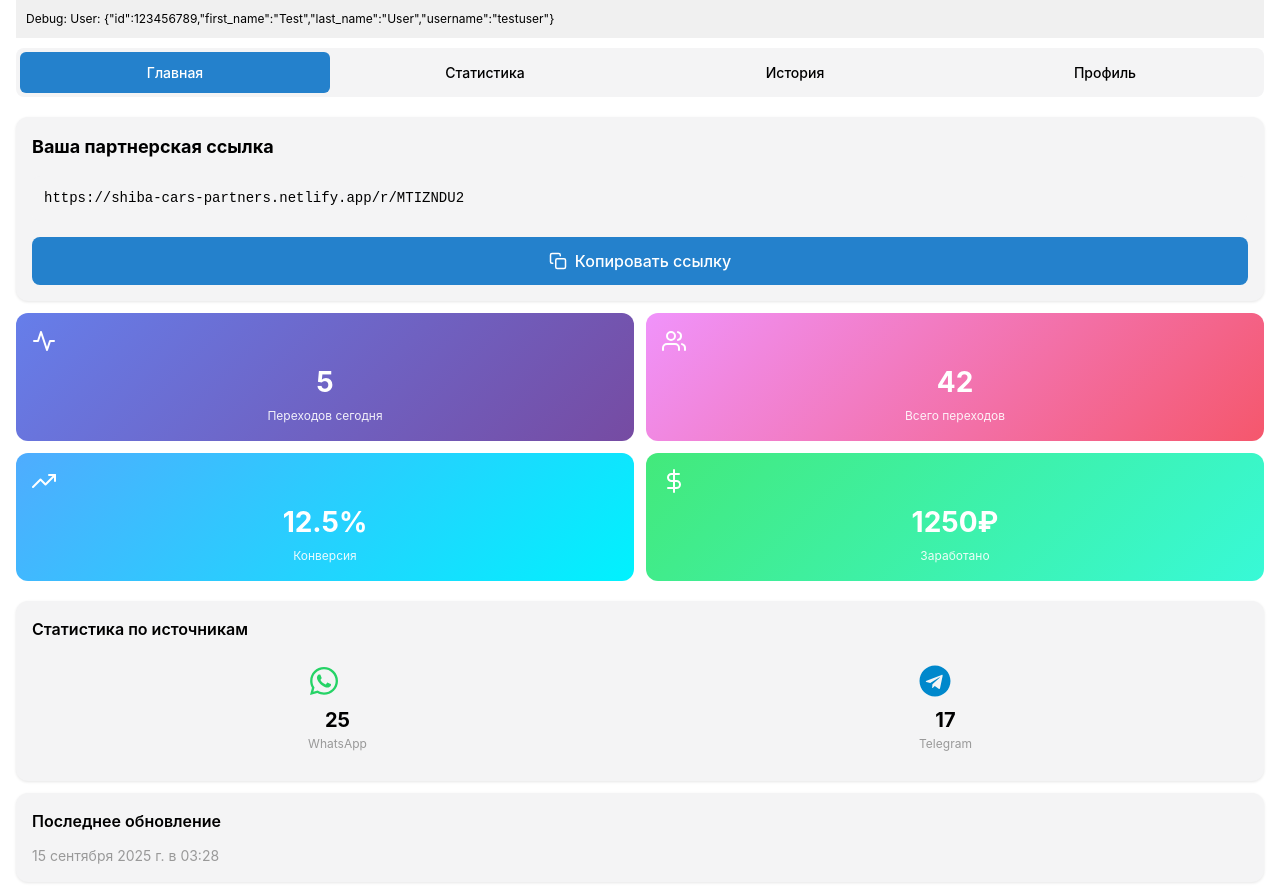
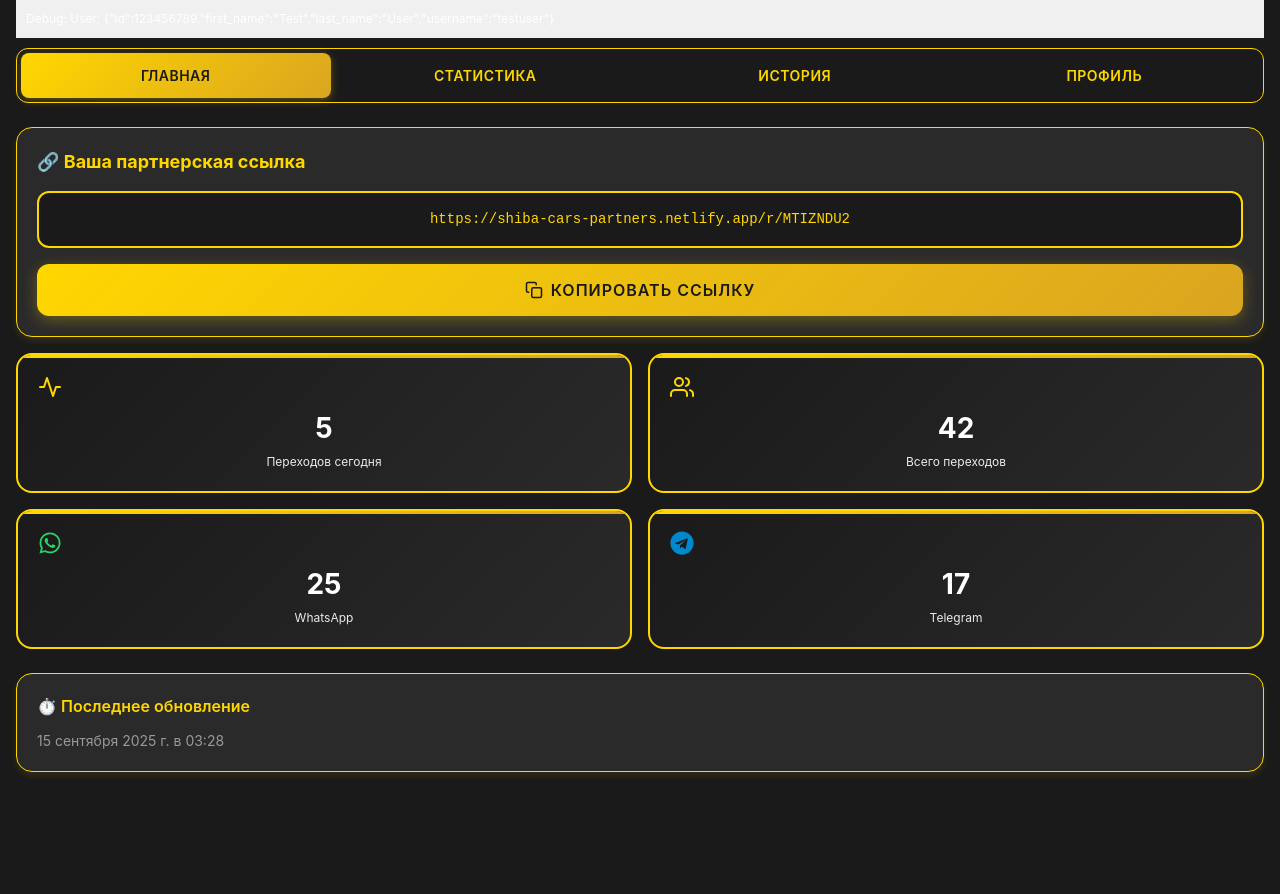
Before and after one commit to IvanMitska/Shiba-bot, a React (Create React App) app in the folder telegram-webapp/: page / in a window 1280 px wide. After the commit the page ends 800 px from the top, so only its background shows below. Built offline with nearby package versions, Linux system fonts and the light colour scheme; no server answers.

Commit message:
Update Web App design to SHIBA-CARS black and gold theme, remove conversion metric

```diff
--- a/telegram-webapp/src/App.js
+++ b/telegram-webapp/src/App.js
@@ -114,7 +114,7 @@ function App() {
   };
 
   return (
-    <div className="app" style={{ minHeight: '100vh', background: 'var(--tg-theme-bg-color, #ffffff)' }}>
+    <div className="app" style={{ minHeight: '100vh', background: '#1a1a1a', color: '#ffffff' }}>
       <div className="container">
         {/* Debug info - remove in production */}
         {debugInfo && (
--- a/telegram-webapp/src/components/Dashboard.js
+++ b/telegram-webapp/src/components/Dashboard.js
@@ -1,5 +1,5 @@
 import React, { useState } from 'react';
-import { FiCopy, FiCheck, FiTrendingUp, FiUsers, FiDollarSign, FiActivity } from 'react-icons/fi';
+import { FiCopy, FiCheck, FiUsers, FiActivity } from 'react-icons/fi';
 import { FaWhatsapp, FaTelegram } from 'react-icons/fa';
 
 const Dashboard = ({ data }) => {
@@ -23,15 +23,14 @@ const Dashboard = ({ data }) => {
     totalClicks: 0,
     whatsappClicks: 0,
     telegramClicks: 0,
-    conversionRate: 0,
     earnings: 0
   };
 
   return (
     <div className="dashboard">
       <div className="card">
-        <h2 style={{ fontSize: '18px', fontWeight: 'bold', marginBottom: '16px' }}>
-          Ваша партнерская ссылка
+        <h2 style={{ fontSize: '18px', fontWeight: 'bold', marginBottom: '16px', color: '#FFD700' }}>
+          🔗 Ваша партнерская ссылка
         </h2>
         <div className="link-container">
           {data?.partnerLink || 'Загрузка...'}
@@ -43,60 +42,35 @@ const Dashboard = ({ data }) => {
       </div>
 
       <div className="stats-grid">
-        <div className="stat-card" style={{ background: 'linear-gradient(135deg, #667eea 0%, #764ba2 100%)' }}>
-          <FiActivity size={24} style={{ marginBottom: '8px' }} />
+        <div className="stat-card">
+          <FiActivity size={24} style={{ marginBottom: '8px', color: '#FFD700' }} />
           <div className="stat-value">{stats.todayClicks}</div>
           <div className="stat-label">Переходов сегодня</div>
         </div>
 
-        <div className="stat-card" style={{ background: 'linear-gradient(135deg, #f093fb 0%, #f5576c 100%)' }}>
-          <FiUsers size={24} style={{ marginBottom: '8px' }} />
+        <div className="stat-card">
+          <FiUsers size={24} style={{ marginBottom: '8px', color: '#FFD700' }} />
           <div className="stat-value">{stats.totalClicks}</div>
           <div className="stat-label">Всего переходов</div>
         </div>
 
-        <div className="stat-card" style={{ background: 'linear-gradient(135deg, #4facfe 0%, #00f2fe 100%)' }}>
-          <FiTrendingUp size={24} style={{ marginBottom: '8px' }} />
-          <div className="stat-value">{stats.conversionRate}%</div>
-          <div className="stat-label">Конверсия</div>
+        <div className="stat-card">
+          <FaWhatsapp size={24} style={{ marginBottom: '8px', color: '#25D366' }} />
+          <div className="stat-value">{stats.whatsappClicks}</div>
+          <div className="stat-label">WhatsApp</div>
         </div>
 
-        <div className="stat-card" style={{ background: 'linear-gradient(135deg, #43e97b 0%, #38f9d7 100%)' }}>
-          <FiDollarSign size={24} style={{ marginBottom: '8px' }} />
-          <div className="stat-value">{stats.earnings}₽</div>
-          <div className="stat-label">Заработано</div>
+        <div className="stat-card">
+          <FaTelegram size={24} style={{ marginBottom: '8px', color: '#0088cc' }} />
+          <div className="stat-value">{stats.telegramClicks}</div>
+          <div className="stat-label">Telegram</div>
         </div>
       </div>
 
-      <div className="card">
-        <h3 style={{ fontSize: '16px', fontWeight: '600', marginBottom: '12px' }}>
-          Статистика по источникам
-        </h3>
-        <div style={{ display: 'flex', justifyContent: 'space-around', padding: '12px 0' }}>
-          <div style={{ textAlign: 'center' }}>
-            <FaWhatsapp size={32} color="#25D366" />
-            <div style={{ fontSize: '20px', fontWeight: 'bold', marginTop: '8px' }}>
-              {stats.whatsappClicks}
-            </div>
-            <div style={{ fontSize: '12px', color: 'var(--tg-theme-hint-color)' }}>
-              WhatsApp
-            </div>
-          </div>
-          <div style={{ textAlign: 'center' }}>
-            <FaTelegram size={32} color="#0088cc" />
-            <div style={{ fontSize: '20px', fontWeight: 'bold', marginTop: '8px' }}>
-              {stats.telegramClicks}
-            </div>
-            <div style={{ fontSize: '12px', color: 'var(--tg-theme-hint-color)' }}>
-              Telegram
-            </div>
-          </div>
-        </div>
-      </div>
 
       <div className="card">
-        <h3 style={{ fontSize: '16px', fontWeight: '600', marginBottom: '12px' }}>
-          Последнее обновление
+        <h3 style={{ fontSize: '16px', fontWeight: '600', marginBottom: '12px', color: '#FFD700' }}>
+          ⏱️ Последнее обновление
         </h3>
         <p style={{ fontSize: '14px', color: 'var(--tg-theme-hint-color)' }}>
           {new Date().toLocaleString('ru-RU', {
--- a/telegram-webapp/src/styles/index.css
+++ b/telegram-webapp/src/styles/index.css
@@ -3,14 +3,21 @@
 @tailwind utilities;
 
 :root {
-  --tg-theme-bg-color: #ffffff;
-  --tg-theme-text-color: #000000;
+  --tg-theme-bg-color: #1a1a1a;
+  --tg-theme-text-color: #ffffff;
   --tg-theme-hint-color: #999999;
-  --tg-theme-link-color: #2481cc;
-  --tg-theme-button-color: #2481cc;
-  --tg-theme-button-text-color: #ffffff;
-  --tg-theme-secondary-bg-color: #f4f4f5;
+  --tg-theme-link-color: #FFD700;
+  --tg-theme-button-color: #FFD700;
+  --tg-theme-button-text-color: #000000;
+  --tg-theme-secondary-bg-color: #2a2a2a;
   --tg-viewport-height: 100vh;
+
+  /* SHIBA-CARS Brand Colors */
+  --shiba-gold: #FFD700;
+  --shiba-gold-dark: #DAA520;
+  --shiba-black: #1a1a1a;
+  --shiba-dark-gray: #2a2a2a;
+  --shiba-light-gray: #3a3a3a;
 }
 
 * {
@@ -37,26 +44,40 @@ body {
 }
 
 .card {
-  background: var(--tg-theme-secondary-bg-color);
-  border-radius: 12px;
-  padding: 16px;
-  margin-bottom: 12px;
-  box-shadow: 0 1px 3px rgba(0, 0, 0, 0.1);
+  background: var(--shiba-dark-gray);
+  border: 1px solid var(--shiba-gold);
+  border-radius: 16px;
+  padding: 20px;
+  margin-bottom: 16px;
+  box-shadow: 0 4px 6px rgba(255, 215, 0, 0.1);
 }
 
 .stats-grid {
   display: grid;
   grid-template-columns: repeat(2, 1fr);
-  gap: 12px;
-  margin-bottom: 20px;
+  gap: 16px;
+  margin-bottom: 24px;
 }
 
 .stat-card {
-  background: linear-gradient(135deg, #667eea 0%, #764ba2 100%);
+  background: linear-gradient(135deg, var(--shiba-black) 0%, var(--shiba-dark-gray) 100%);
+  border: 2px solid var(--shiba-gold);
   color: white;
-  padding: 16px;
-  border-radius: 12px;
+  padding: 20px;
+  border-radius: 16px;
   text-align: center;
+  position: relative;
+  overflow: hidden;
+}
+
+.stat-card::before {
+  content: '';
+  position: absolute;
+  top: 0;
+  left: 0;
+  right: 0;
+  height: 3px;
+  background: linear-gradient(90deg, var(--shiba-gold) 0%, var(--shiba-gold-dark) 100%);
 }
 
 .stat-value {
@@ -71,34 +92,41 @@ body {
 }
 
 .button-primary {
-  background: var(--tg-theme-button-color);
-  color: var(--tg-theme-button-text-color);
+  background: linear-gradient(135deg, var(--shiba-gold) 0%, var(--shiba-gold-dark) 100%);
+  color: var(--shiba-black);
   border: none;
-  padding: 12px 24px;
-  border-radius: 8px;
+  padding: 14px 28px;
+  border-radius: 12px;
   font-size: 16px;
-  font-weight: 500;
+  font-weight: 600;
   cursor: pointer;
   width: 100%;
-  transition: opacity 0.2s;
+  transition: all 0.3s;
+  box-shadow: 0 4px 15px rgba(255, 215, 0, 0.3);
+  text-transform: uppercase;
+  letter-spacing: 1px;
 }
 
 .button-primary:hover {
-  opacity: 0.9;
+  transform: translateY(-2px);
+  box-shadow: 0 6px 20px rgba(255, 215, 0, 0.4);
 }
 
 .button-primary:active {
-  opacity: 0.8;
+  transform: translateY(0);
 }
 
 .link-container {
-  background: var(--tg-theme-secondary-bg-color);
-  border-radius: 8px;
-  padding: 12px;
+  background: var(--shiba-black);
+  border: 2px solid var(--shiba-gold);
+  border-radius: 12px;
+  padding: 16px;
   margin: 16px 0;
   word-break: break-all;
   font-family: monospace;
   font-size: 14px;
+  color: var(--shiba-gold);
+  text-align: center;
 }
 
 .copy-button {
@@ -111,28 +139,32 @@ body {
 
 .tabs {
   display: flex;
-  background: var(--tg-theme-secondary-bg-color);
-  border-radius: 8px;
+  background: var(--shiba-black);
+  border: 1px solid var(--shiba-gold);
+  border-radius: 12px;
   padding: 4px;
-  margin-bottom: 20px;
+  margin-bottom: 24px;
 }
 
 .tab {
   flex: 1;
-  padding: 10px;
+  padding: 12px;
   background: transparent;
   border: none;
-  border-radius: 6px;
+  border-radius: 8px;
   font-size: 14px;
-  font-weight: 500;
-  color: var(--tg-theme-text-color);
+  font-weight: 600;
+  color: var(--shiba-gold);
   cursor: pointer;
-  transition: all 0.2s;
+  transition: all 0.3s;
+  text-transform: uppercase;
+  letter-spacing: 0.5px;
 }
 
 .tab.active {
-  background: var(--tg-theme-button-color);
-  color: white;
+  background: linear-gradient(135deg, var(--shiba-gold) 0%, var(--shiba-gold-dark) 100%);
+  color: var(--shiba-black);
+  box-shadow: 0 2px 8px rgba(255, 215, 0, 0.3);
 }
 
 .history-item {
```
Also changed, not shown: 7 other files (tests, documents, lock files or other folders).
